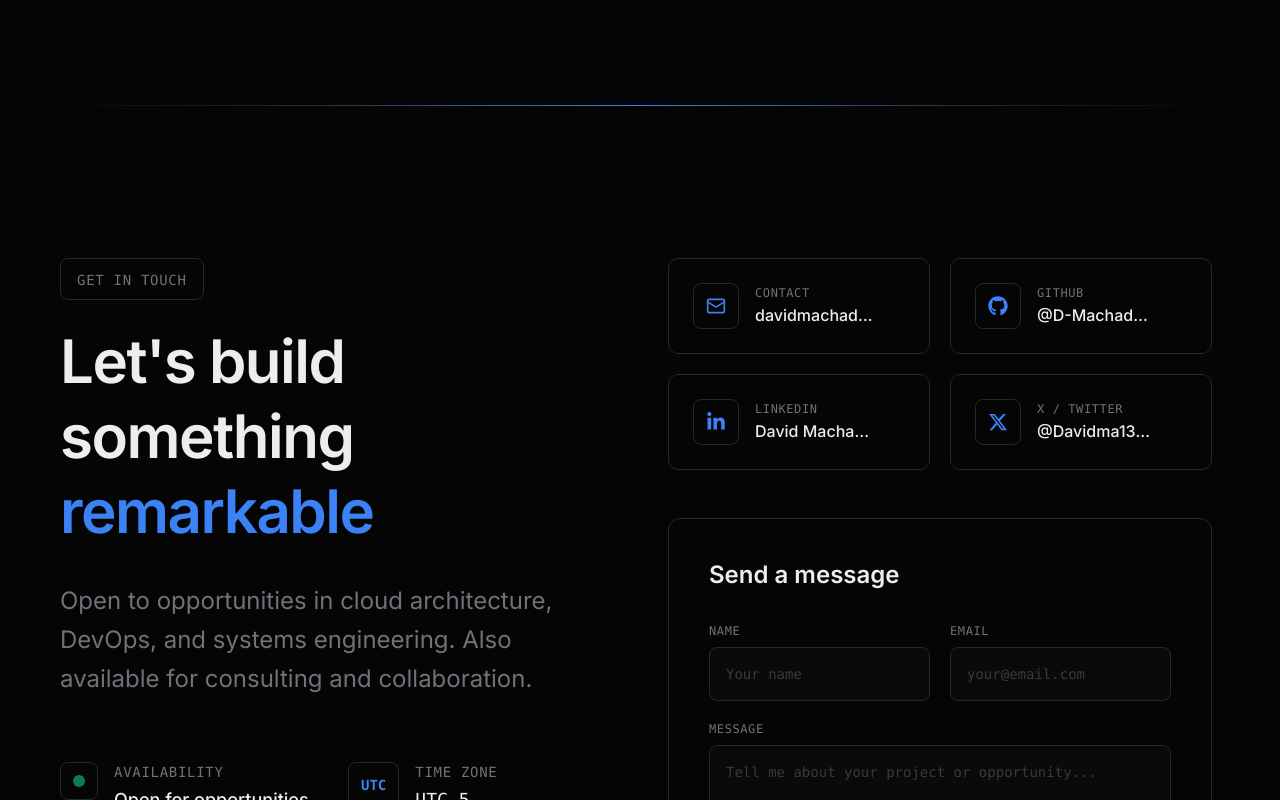
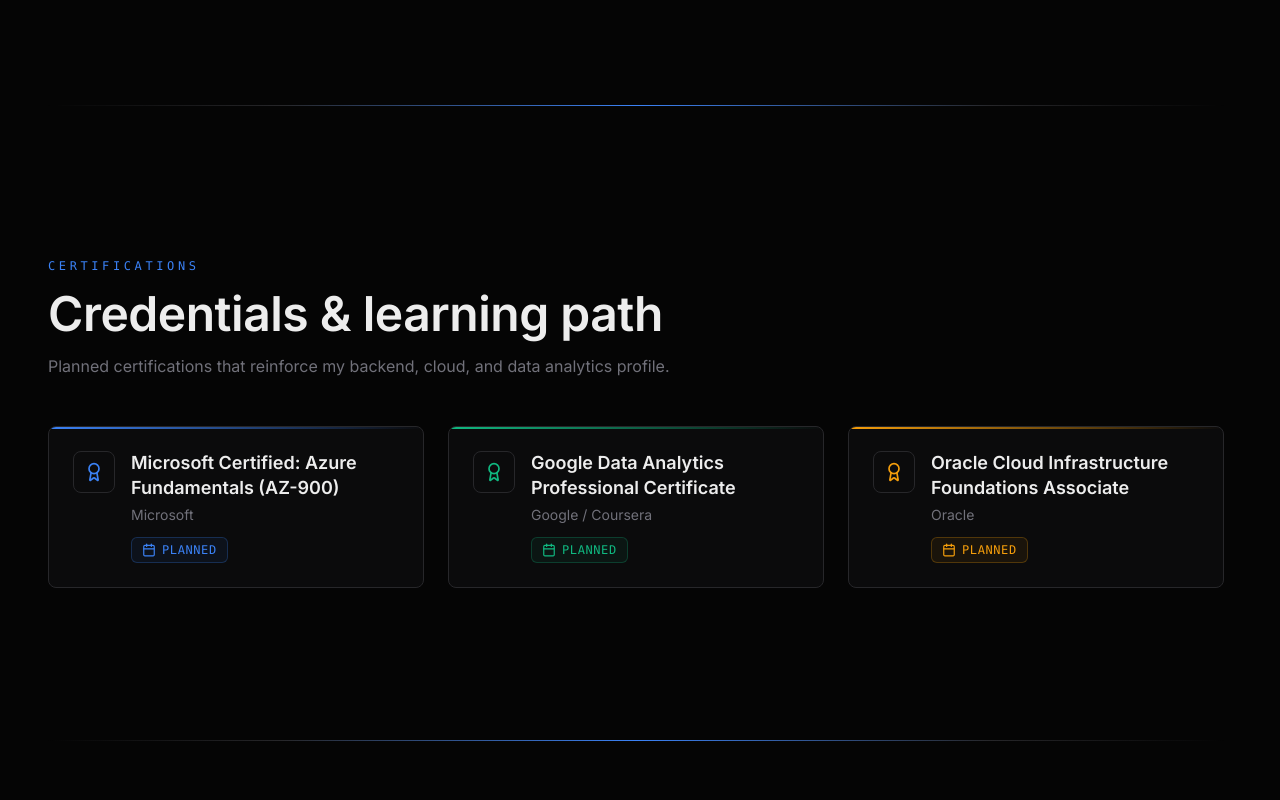
Before and after one commit to D-MachadoDev/davidmachado.dev, a React (Vite) app: page / in a window 1280 px wide. Shown: the part 5700-6500 px from the top of the page. Built offline with nearby package versions, Linux system fonts and the light colour scheme; a web font is replaced by a local one.

Commit message:
feat(certifications): add planned certifications module

```diff
--- a/src/app/App.tsx
+++ b/src/app/App.tsx
@@ -2,6 +2,7 @@
 import { Toaster } from "sonner";
 import { About } from "./components/About";
 import { BackToTop } from "./components/BackToTop";
+import { Certifications } from "./components/Certifications";
 import { Contact } from "./components/Contact";
 import { CustomCursor } from "./components/CustomCursor";
 import { Experience } from "./components/Experience";
@@ -131,7 +132,9 @@
 				<SectionDivider />
 				<Experience language={language} />
 				<SectionDivider />
-				<Contact language={language} />
+				<Certifications language={language} />
+			<SectionDivider />
+			<Contact language={language} />
 			</main>
 
 			{/* Back to Top Button */}
--- /dev/null
+++ b/src/app/components/Certifications.tsx
@@ -0,0 +1,94 @@
+import { motion } from "motion/react";
+import { Award, Calendar } from "lucide-react";
+import { FadeIn } from "./TextReveal";
+import { type Language, t } from "../i18n";
+
+const certifications = [
+	{
+		title: "Microsoft Certified: Azure Fundamentals (AZ-900)",
+		issuer: "Microsoft",
+		status: "planned",
+		accent: "#3B82F6",
+	},
+	{
+		title: "Google Data Analytics Professional Certificate",
+		issuer: "Google / Coursera",
+		status: "planned",
+		accent: "#10B981",
+	},
+	{
+		title: "Oracle Cloud Infrastructure Foundations Associate",
+		issuer: "Oracle",
+		status: "planned",
+		accent: "#F59E0B",
+	},
+];
+
+export function Certifications({ language }: { language: Language }) {
+	return (
+		<section id="certifications" className="relative py-24 sm:py-32">
+			<div className="max-w-7xl mx-auto px-6 sm:px-8 lg:px-12">
+				<FadeIn>
+					<div className="mb-12">
+						<p className="text-xs font-mono uppercase tracking-[0.3em] text-[#3B82F6] mb-4">
+							{t(language, "cert.badge")}
+						</p>
+						<h2 className="text-3xl sm:text-4xl md:text-5xl text-[#EDEDED] mb-4">
+							{t(language, "cert.heading")}
+						</h2>
+						<p className="text-[#71717A] max-w-2xl">
+							{t(language, "cert.subtitle")}
+						</p>
+					</div>
+				</FadeIn>
+
+				<div className="grid sm:grid-cols-2 lg:grid-cols-3 gap-6">
+					{certifications.map((cert, index) => (
+						<motion.div
+							key={cert.title}
+							initial={{ opacity: 0, y: 20 }}
+							whileInView={{ opacity: 1, y: 0 }}
+							viewport={{ once: true, margin: "-50px" }}
+							transition={{ delay: index * 0.08, duration: 0.5 }}
+							className="border border-[#27272A] p-6 relative overflow-hidden"
+							style={{ borderRadius: "8px", backgroundColor: "#0B0B0C" }}
+						>
+							<div
+								className="absolute top-0 left-0 right-0 h-[2px]"
+								style={{
+									background: `linear-gradient(90deg, ${cert.accent} 0%, transparent 100%)`,
+								}}
+							/>
+							<div className="flex items-start gap-4">
+								<div
+									className="p-2.5 border border-[#27272A]"
+									style={{ borderRadius: "8px", color: cert.accent }}
+								>
+									<Award className="w-5 h-5" />
+								</div>
+								<div className="flex-1">
+									<h3 className="text-[#EDEDED] text-lg mb-1 leading-snug">
+										{cert.title}
+									</h3>
+									<p className="text-[#71717A] text-sm mb-3">{cert.issuer}</p>
+									<span
+										className="inline-flex items-center gap-1.5 text-xs font-mono uppercase tracking-wider px-2.5 py-1 border"
+										style={{
+											color: cert.accent,
+											borderColor: `${cert.accent}40`,
+											borderRadius: "6px",
+											backgroundColor: `${cert.accent}10`,
+										}}
+									>
+										<Calendar className="w-3.5 h-3.5" />
+										{t(language, "cert.statusPlanned")}
+									</span>
+								</div>
+							</div>
+						</motion.div>
+					))}
+				</div>
+			</div>
+		</section>
+	);
+}
--- a/src/app/i18n.ts
+++ b/src/app/i18n.ts
@@ -93,6 +93,10 @@
 		"about.skillArch": "Architecture & Design",
 		"about.skillDevops": "Tools & Version Control",
 		"about.skillMethods": "Practices & Quality",
+		"cert.badge": "CERTIFICATIONS",
+		"cert.heading": "Credentials & learning path",
+		"cert.subtitle": "Planned certifications that reinforce my backend, cloud, and data analytics profile.",
+		"cert.statusPlanned": "Planned",
 		"about.skillAI": "AI Integration & Automation",
 		"about.statProjects": "Engineered Systems",
 		"about.statArch": "Clean Architecture",
@@ -233,6 +237,10 @@
 		"about.skillArch": "Arquitectura y Diseño",
 		"about.skillDevops": "Herramientas y Control de Versiones",
 		"about.skillMethods": "Prácticas y Calidad",
+		"cert.badge": "CERTIFICACIONES",
+		"cert.heading": "Credenciales y ruta de aprendizaje",
+		"cert.subtitle": "Certificaciones planificadas que refuerzan mi perfil backend, cloud y análisis de datos.",
+		"cert.statusPlanned": "Planificada",
 		"about.skillAI": "Integración de IA y Automatización",
 		"about.statProjects": "Sistemas Desarrollados",
 		"about.statArch": "Clean Architecture",
@@ -371,6 +379,10 @@
 		"about.skillArch": "Arquitetura e Design",
 		"about.skillDevops": "Ferramentas e Controle de Versão",
 		"about.skillMethods": "Práticas e Qualidade",
+		"cert.badge": "CERTIFICAÇÕES",
+		"cert.heading": "Credenciais e trilha de aprendizado",
+		"cert.subtitle": "Certificações planejadas que reforçam meu perfil backend, cloud e análise de dados.",
+		"cert.statusPlanned": "Planejada",
 		"about.skillAI": "Integração de IA e Automação",
 		"about.statProjects": "Sistemas Desenvolvidos",
 		"about.statArch": "Clean Architecture",
```
